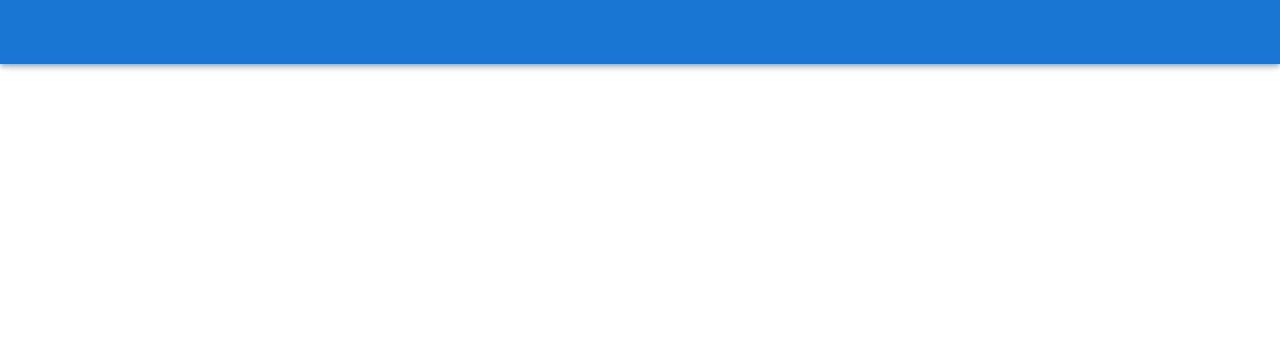
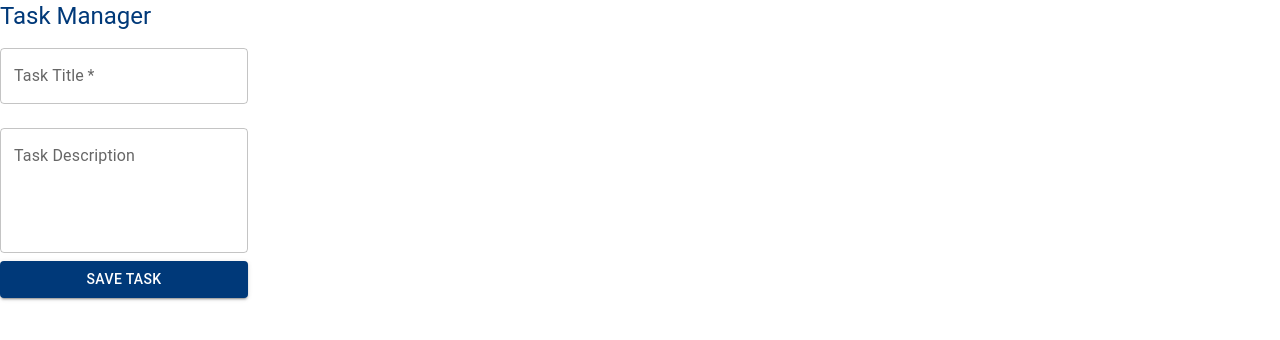
Before and after one commit to lakshya-dhariwal/task-manager-react, a React (Create React App) app: page / in a window 1280 px wide. Shown: the top 340 px of the page. Built offline with nearby package versions, Linux system fonts and the light colour scheme.

Commit message:
✨ Main Functionality

```diff
--- a/src/App.css
+++ /dev/null
@@ -1,38 +0,0 @@
-.App {
-  text-align: center;
-}
-
-.App-logo {
-  height: 40vmin;
-  pointer-events: none;
-}
-
-@media (prefers-reduced-motion: no-preference) {
-  .App-logo {
-    animation: App-logo-spin infinite 20s linear;
-  }
-}
-
-.App-header {
-  background-color: #282c34;
-  min-height: 100vh;
-  display: flex;
-  flex-direction: column;
-  align-items: center;
-  justify-content: center;
-  font-size: calc(10px + 2vmin);
-  color: white;
-}
-
-.App-link {
-  color: #61dafb;
-}
-
-@keyframes App-logo-spin {
-  from {
-    transform: rotate(0deg);
-  }
-  to {
-    transform: rotate(360deg);
-  }
-}
--- a/src/App.tsx
+++ b/src/App.tsx
@@ -1,19 +1,17 @@
-import React from "react";
-import "./App.css";
-import AppBar from "@mui/material/AppBar";
-import Toolbar from "@mui/material/Toolbar";
-import Typography from "@mui/material/Typography";
+import { useState } from "react";
+import TaskForm from "./Components/TaskForm";
+import TaskList from "./Components/TaskList";
+import { AllTaskSchema } from "./Models/Schema";
 
-function App() {
+
+
+const App: React.FC = () => {
+  const [tasks, setTasks] = useState<AllTaskSchema>([]);
   return (
     <div className="App">
-      <AppBar position="fixed" color="primary">
-        <Toolbar>
-          <Typography variant="h6"></Typography>
-        </Toolbar>
-      </AppBar>
+      <TaskForm tasks={tasks} setTasks={setTasks}/>
+      <TaskList tasks={tasks} setTasks={setTasks} />
     </div>
   );
-}
-
+};
 export default App;
--- /dev/null
+++ b/src/Components/TaskForm/TaskForm.tsx
@@ -0,0 +1,51 @@
+import React, { useState } from "react";
+import { FormControl, Typography, TextField, Button } from "@mui/material";
+import { TaskSchema, AllTaskSchema, TasksStateProps } from "../../Models/Schema";
+import { v4 as uuidv4 } from "uuid";
+
+const TaskForm: React.FC<TasksStateProps> = ({ tasks, setTasks }) => {
+  const [task, setTask] = useState<TaskSchema>({
+    id: uuidv4(),
+    title: "",
+    description: "",
+    status: false,
+  });
+  const submitHandler = () => {
+    setTask({ ...task, id: uuidv4() });
+    setTasks([...tasks, task]);
+  };
+
+  return (
+    <>
+      <FormControl variant="standard">
+        <Typography variant="h5" color="primary">
+          Task Manager
+        </Typography>
+        <TextField
+          label="Task Title"
+          margin={"normal"}
+          fullWidth
+          required
+          onChange={(e) => {
+            setTask({ ...task, title: e.target.value });
+          }}
+        />
+        <TextField
+          label="Task Description"
+          variant="outlined"
+          multiline
+          minRows={4}
+          margin={"normal"}
+          onChange={(e) => {
+            setTask({ ...task, description: e.target.value });
+          }}
+        />
+        <Button variant="contained" onClick={submitHandler}>
+          Save Task
+        </Button>
+      </FormControl>
+    </>
+  );
+};
+
+export default TaskForm;
--- /dev/null
+++ b/src/Components/TaskForm/index.ts
@@ -0,0 +1 @@
+export  {default} from './TaskForm';
--- /dev/null
+++ b/src/Components/TaskList/Task.tsx
@@ -0,0 +1,34 @@
+import { Typography, Button } from "@mui/material";
+import { TaskSchema, AllTaskSchema } from "../../Models/Schema";
+
+type Props = {
+  task: TaskSchema;
+  handleComplete: (id: string) => void;
+  handleDelete: (id: string) => void;
+};
+
+const Task: React.FC<Props> = ({ task, handleComplete, handleDelete }: any) => {
+  return (
+    <>
+      <Typography variant="h5" color="primary">
+        {task.title}
+      </Typography>
+      <Button
+        variant="contained"
+        color="primary"
+        onClick={() => handleComplete(task.id)}
+      >
+        {task.status ? "Mark as done" : "Mark as Incomplete"}
+      </Button>
+      <Button
+        variant="contained"
+        color="secondary"
+        onClick={() => handleDelete(task.id)}
+      >
+        Delete
+      </Button>
+    </>
+  );
+};
+
+export default Task;
--- /dev/null
+++ b/src/Components/TaskList/TaskList.tsx
@@ -0,0 +1,40 @@
+import Task from "./Task";
+import { TaskSchema, TasksStateProps } from "../../Models/Schema";
+
+const TaskList: React.FC<TasksStateProps> = ({ tasks, setTasks }: any) => {
+  const handleComplete = (id: string) => {
+    const updatedTasks = tasks.map((task: TaskSchema) => {
+      if (task.id === id) {
+        return { ...task, status: !task.status };
+      }
+      return task;
+    });
+    console.log(updatedTasks);
+    setTasks(updatedTasks);
+  };
+
+  const handleDelete = (id: string) => {
+    const updatedTasks = tasks.filter((task: TaskSchema) => {
+      return task.id !== id;
+    });
+    console.log(updatedTasks);
+    setTasks(updatedTasks);
+  };
+  return (
+    <div>
+      {tasks?.map((task: any) => {
+        return (
+          <>
+            <Task
+              task={task}
+              handleComplete={handleComplete}
+              handleDelete={handleDelete}
+            />
+          </>
+        );
+      })}
+    </div>
+  );
+};
+
+export default TaskList;
--- /dev/null
+++ b/src/Components/TaskList/index.ts
@@ -0,0 +1 @@
+export {default} from './TaskList';
--- /dev/null
+++ b/src/Models/Schema.ts
@@ -0,0 +1,13 @@
+export type TaskSchema = {
+  id: string;
+  title: string;
+  status: boolean;
+  description?: string;
+  date?: Date;
+};
+export type AllTaskSchema = Array<TaskSchema>;
+
+export type TasksStateProps = {
+  tasks: AllTaskSchema;
+  setTasks: React.Dispatch<React.SetStateAction<AllTaskSchema>>;
+};
--- a/src/index.tsx
+++ b/src/index.tsx
@@ -1,11 +1,21 @@
-import React from 'react';
-import ReactDOM from 'react-dom';
-import './index.css';
-import App from './App';
+import React from "react";
+import ReactDOM from "react-dom";
+import "./index.css";
+import App from "./App";
+import { createTheme, ThemeProvider } from "@mui/material";
+
+const theme = createTheme({
+  palette: {
+    primary: { main: "#003979" },
+    secondary: { main: "#D60707" },
+  },
+});
 
 ReactDOM.render(
   <React.StrictMode>
-    <App />
+    <ThemeProvider theme={theme}>
+      <App />
+    </ThemeProvider>
   </React.StrictMode>,
-  document.getElementById('root')
+  document.getElementById("root")
 );
```
